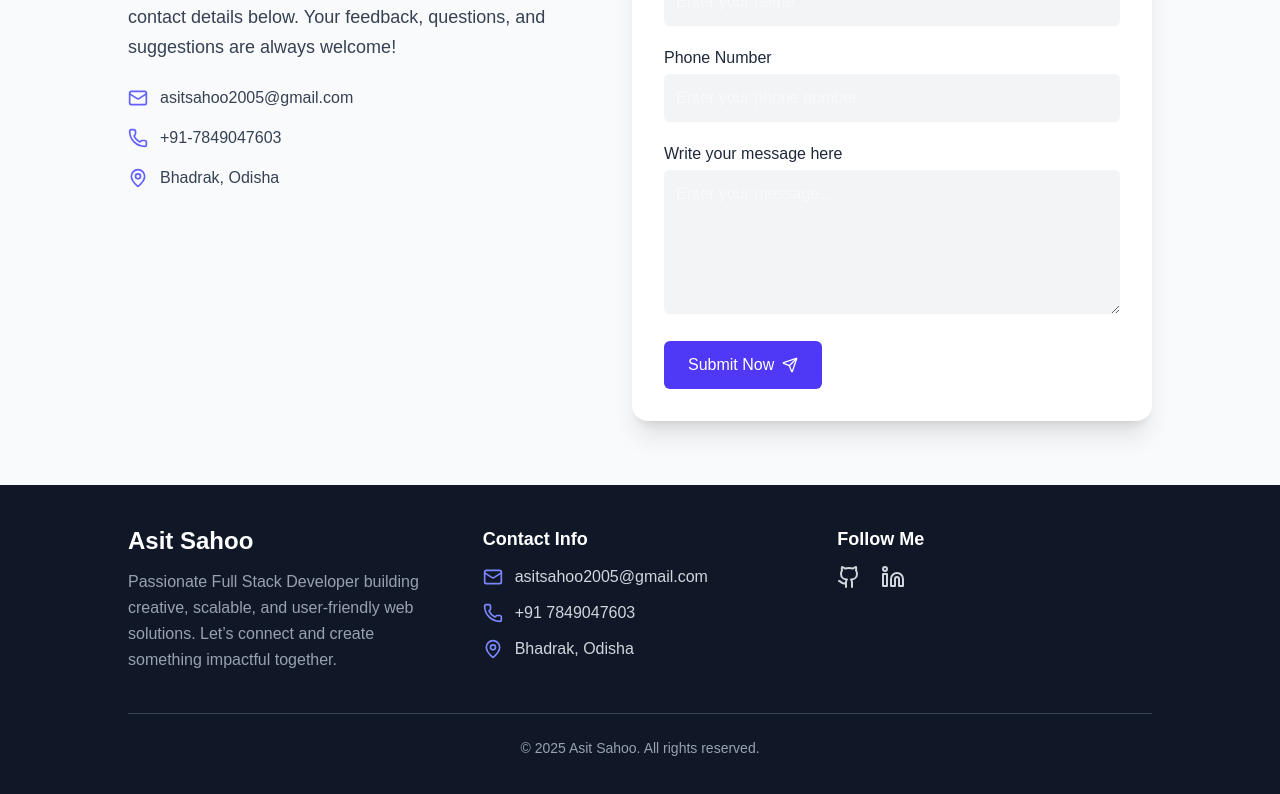
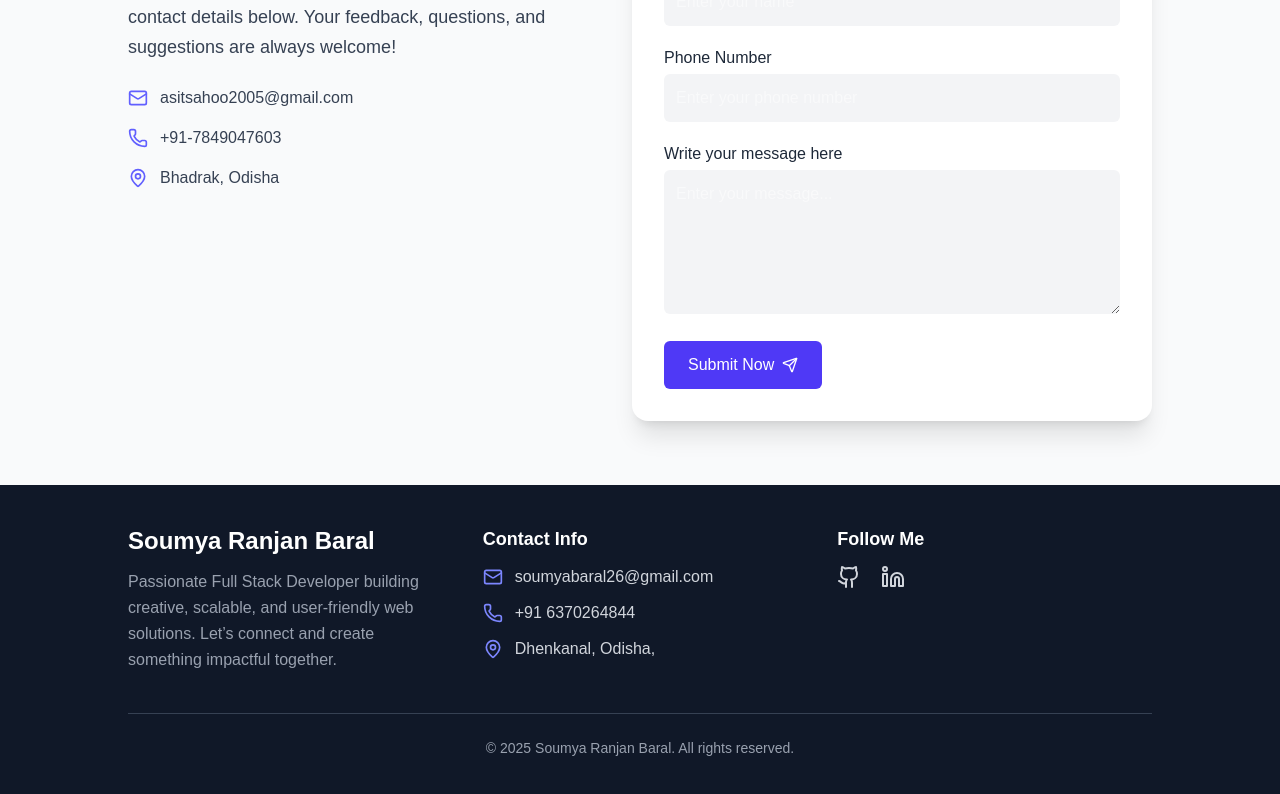
Before and after one commit to sahooamit8989-crypto/My-Protfolio, a React app in the folder frontend/: page / in a window 1280 px wide. Shown: the part 4406-5200 px from the top of the page. Built offline with nearby package versions, Linux system fonts and the light colour scheme; no server answers; the HTML template or start-up script is replaced by a standard one.

Commit message:
Update Footer.jsx

```diff
--- a/frontend/src/pages/Footer.jsx
+++ b/frontend/src/pages/Footer.jsx
@@ -7,7 +7,7 @@ const Footer = () => {
       <div className="flex flex-col md:flex-row justify-between gap-10">
         {/* Brand Section */}
         <div className="flex-1">
-          <h1 className="text-2xl font-bold text-white mb-3">Asit Sahoo</h1>
+          <h1 className="text-2xl font-bold text-white mb-3">Soumya Ranjan Baral</h1>
           <p className="text-gray-400 max-w-md leading-relaxed">
             Passionate Full Stack Developer building creative, scalable, and
             user-friendly web solutions. Let’s connect and create something
@@ -20,15 +20,15 @@ const Footer = () => {
           <h2 className="text-lg font-semibold text-white mb-3">Contact Info</h2>
           <div className="flex items-center gap-3">
             <Mail className="w-5 h-5 text-indigo-400" />
-            <span>asitsahoo2005@gmail.com</span>
+            <span>soumyabaral26@gmail.com</span>
           </div>
           <div className="flex items-center gap-3">
             <Phone className="w-5 h-5 text-indigo-400" />
-            <span>+91 7849047603</span>
+            <span>+91 6370264844</span>
           </div>
           <div className="flex items-center gap-3">
             <MapPin className="w-5 h-5 text-indigo-400" />
-            <span>Bhadrak, Odisha</span>
+            <span>Dhenkanal, Odisha,</span>
           </div>
         </div>
 
@@ -37,7 +37,7 @@ const Footer = () => {
           <h2 className="text-lg font-semibold text-white mb-3">Follow Me</h2>
           <div className="flex items-center gap-5">
             <a
-              href="https://github.com/asit-sahoo-28"
+              href=""
               target="_blank"
               rel="noopener noreferrer"
               className="hover:text-indigo-400 transition"
@@ -45,7 +45,7 @@ const Footer = () => {
               <Github className="w-6 h-6" />
             </a>
             <a
-              href="https://www.linkedin.com/in/asit-sahoo-41b510320"
+              href="https://www.linkedin.com/in/soumya-ranjan-baral"
               target="_blank"
               rel="noopener noreferrer"
               className="hover:text-indigo-400 transition"
@@ -60,7 +60,7 @@ const Footer = () => {
 
       {/* Divider */}
       <div className="border-t border-gray-700 mt-10 pt-6 text-center text-gray-400 text-sm">
-        © {new Date().getFullYear()} Asit Sahoo. All rights reserved.
+        © {new Date().getFullYear()} Soumya Ranjan Baral. All rights reserved.
       </div>
     </footer>
   );
```
